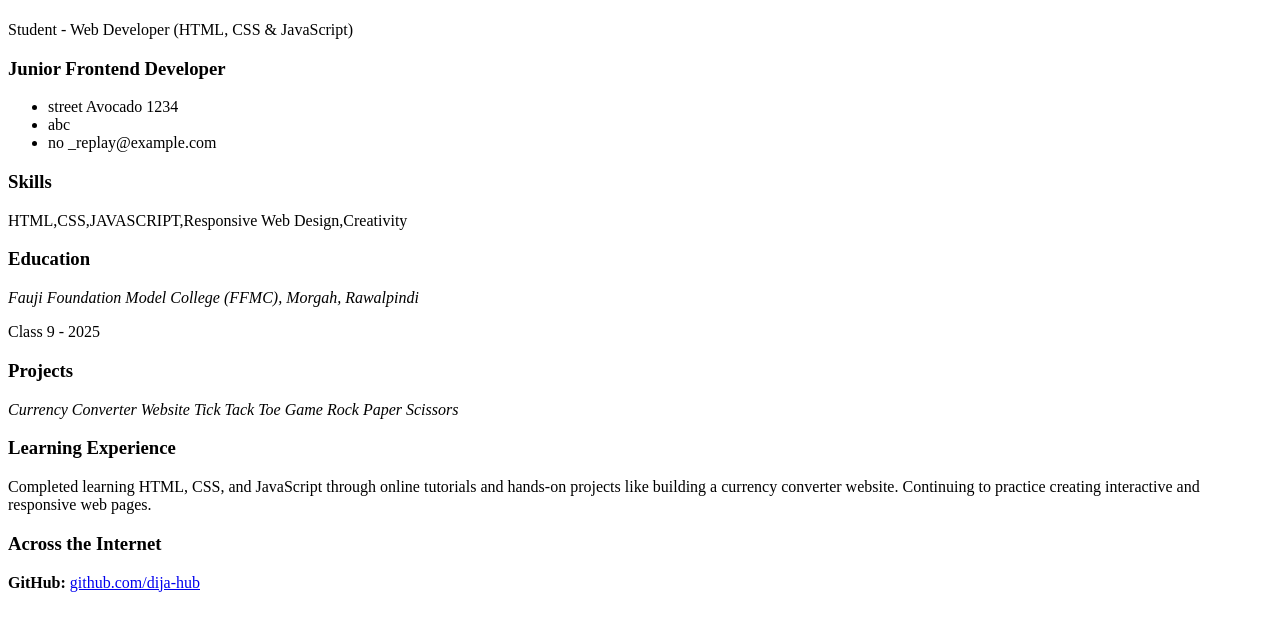
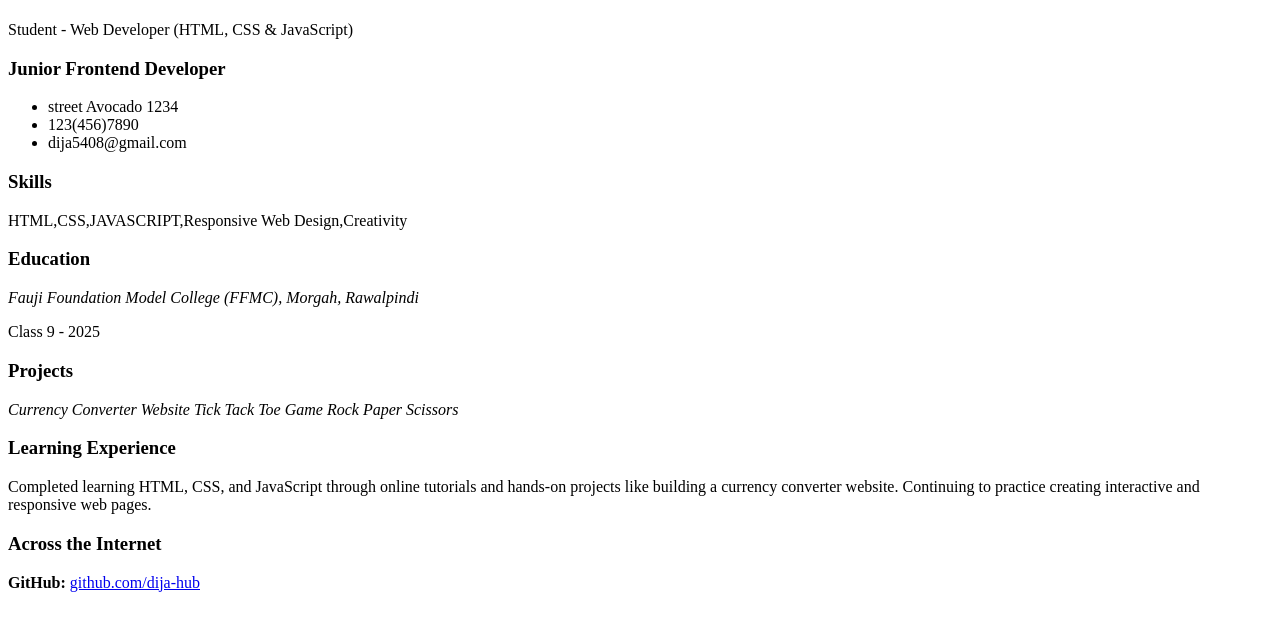
Before and after one commit to dija-hub/My-CV-, a plain HTML site: page index.html in a window 1280 px wide. Shown: the part 59-690 px from the top of the page. Drawn offline with Linux system fonts and the light colour scheme.

Commit message:
Update index.html

```diff
--- a/index.html
+++ b/index.html
@@ -23,8 +23,8 @@
       <h3>Junior Frontend Developer</h3>
       <ul>
             <li>street Avocado 1234</li>
-             <li>abc </li>
-               <li>no _replay@example.com</li>
+            <li>123(456)7890</li>
+            <li>dija5408@gmail.com</li>
       </ul>
 
       <h3>Skills</h3>
@@ -44,7 +44,6 @@
 
       <h3>Across the Internet</h3>
       <p><strong>GitHub:</strong> <a href="https://github.com/dija-hub" target="_blank">github.com/dija-hub</a></p>
-
   </header>
 </body>
 </html>
```
